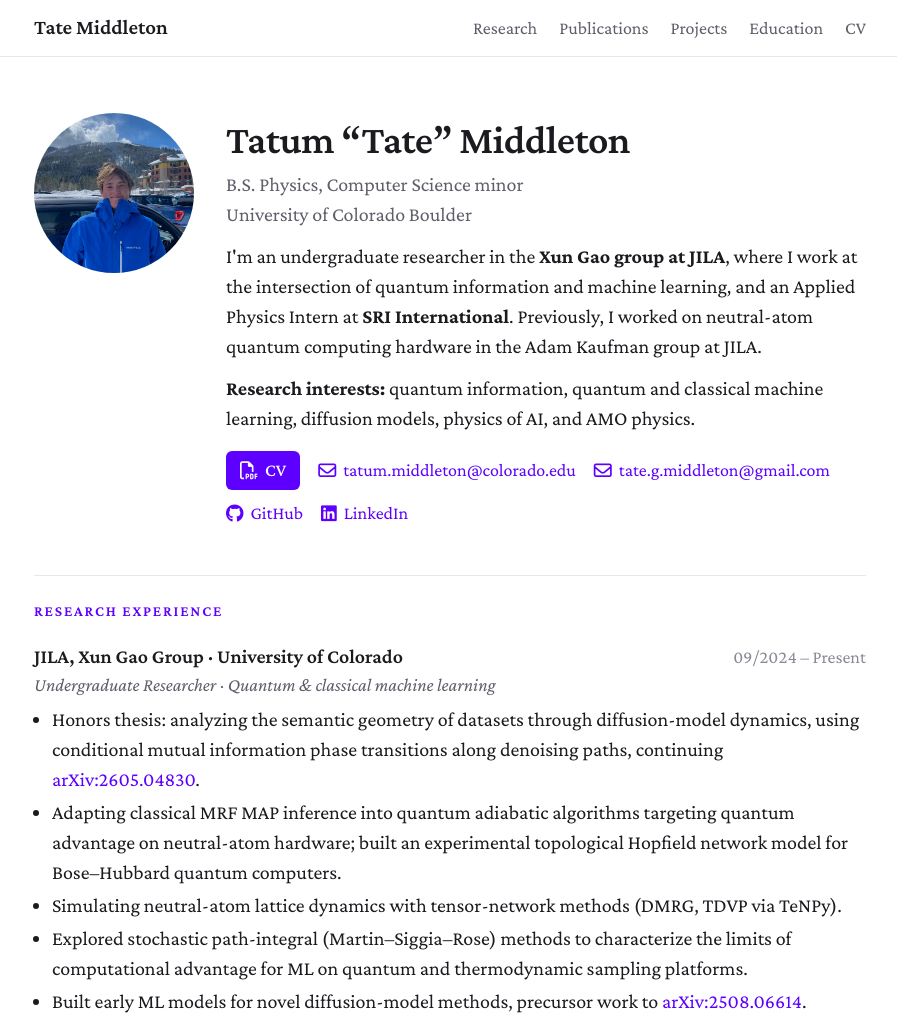
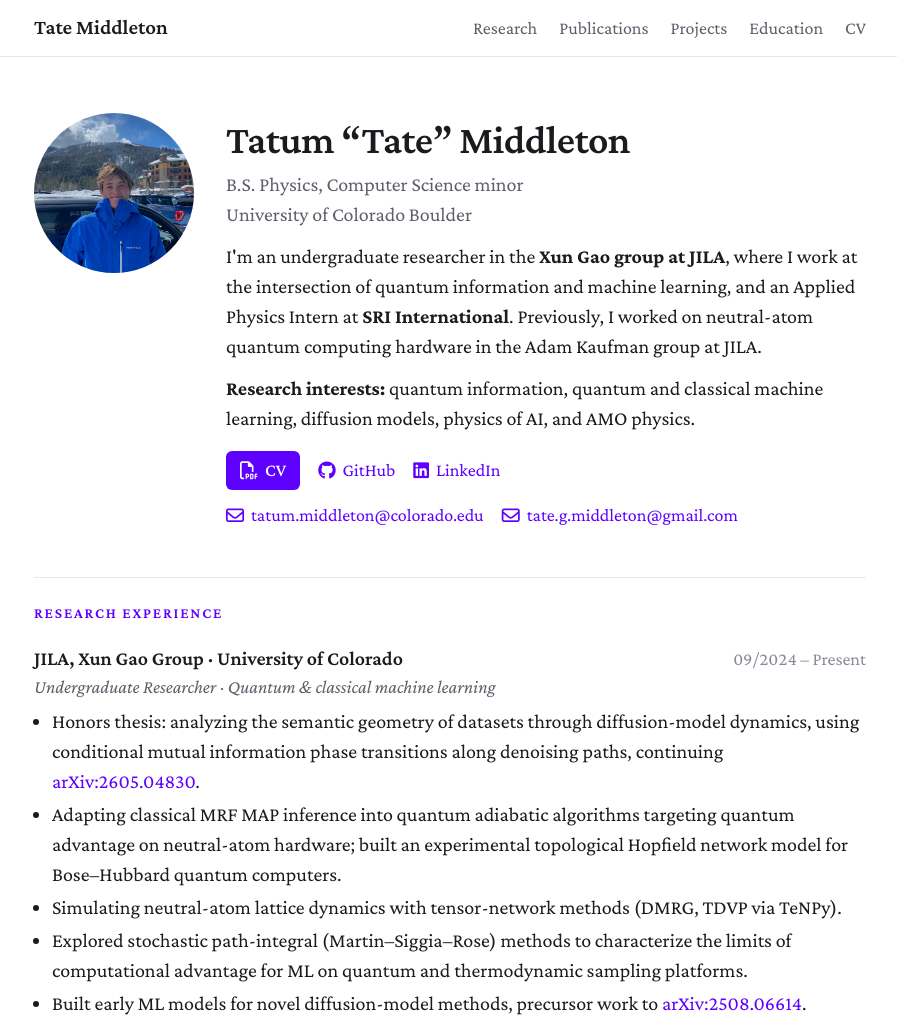
Before and after one commit to tmid1/tmid1.github.io, a plain HTML site: page index.html in a window 1280 px wide. Shown: the top 1021 px of the page, without its empty margins (190-1087 px from the left). Drawn offline with nearby package versions, Linux system fonts and the light colour scheme.

Commit message:
Put CV/GitHub/LinkedIn on top row and emails below; underline link text only
Co-Authored-By: Claude Opus 5.5 <noreply@anthropic.com>

```diff
--- a/assets/css/style.css
+++ b/assets/css/style.css
@@ -100,6 +100,9 @@ h1 {
   font-size: 18px;
 }
 .links a { display: inline-flex; align-items: center; gap: 7px; }
+.links a:hover { text-decoration: none; }
+.links a:hover span { text-decoration: underline; text-underline-offset: 3px; }
+.links.emails { margin-top: 12px; }
 .links .cv {
   background: var(--accent);
   color: #fff;
@@ -107,7 +110,8 @@ h1 {
   border-radius: 6px;
   font-weight: 500;
 }
-.links .cv:hover { text-decoration: none; opacity: .9; }
+.links .cv:hover { opacity: .9; }
+.links .cv:hover span { text-decoration: none; }
 
 @media (max-width: 640px) {
   .intro { grid-template-columns: 1fr; gap: 20px; padding-top: 36px; }
--- a/index.html
+++ b/index.html
@@ -47,11 +47,13 @@
           models, physics of AI, and AMO physics.
         </p>
         <div class="links">
-          <a class="cv" href="assets/Tate_Middleton_CV.pdf"><i class="fa-regular fa-file-pdf"></i> CV</a>
-          <a href="mailto:tatum.middleton@colorado.edu"><i class="fa-regular fa-envelope"></i> tatum.middleton@colorado.edu</a>
-          <a href="mailto:tate.g.middleton@gmail.com"><i class="fa-regular fa-envelope"></i> tate.g.middleton@gmail.com</a>
-          <a href="https://github.com/tmid1" target="_blank" rel="noopener"><i class="fab fa-github"></i> GitHub</a>
-          <a href="https://www.linkedin.com/in/tatemiddleton/" target="_blank" rel="noopener"><i class="fab fa-linkedin"></i> LinkedIn</a>
+          <a class="cv" href="assets/Tate_Middleton_CV.pdf"><i class="fa-regular fa-file-pdf"></i> <span>CV</span></a>
+          <a href="https://github.com/tmid1" target="_blank" rel="noopener"><i class="fab fa-github"></i> <span>GitHub</span></a>
+          <a href="https://www.linkedin.com/in/tatemiddleton/" target="_blank" rel="noopener"><i class="fab fa-linkedin"></i> <span>LinkedIn</span></a>
+        </div>
+        <div class="links emails">
+          <a href="mailto:tatum.middleton@colorado.edu"><i class="fa-regular fa-envelope"></i> <span>tatum.middleton@colorado.edu</span></a>
+          <a href="mailto:tate.g.middleton@gmail.com"><i class="fa-regular fa-envelope"></i> <span>tate.g.middleton@gmail.com</span></a>
         </div>
       </div>
     </header>
```
